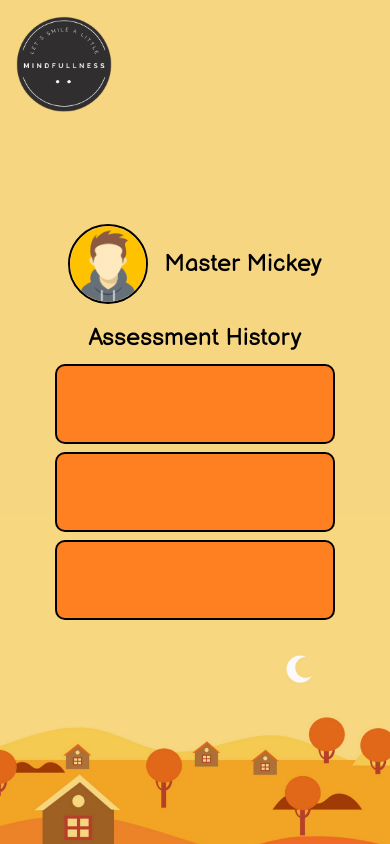
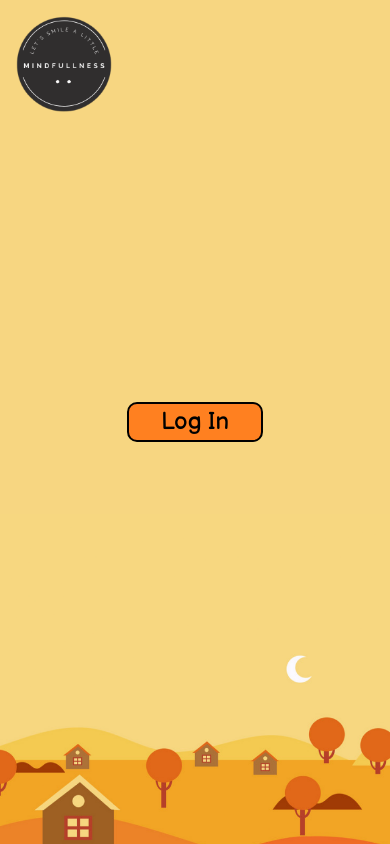
Before and after one commit to singodiyashubham87/Mindfulness, a React (Vite) app in the folder client/: page /track in a window 390 px wide. Built offline with nearby package versions, Linux system fonts and the light colour scheme.

Commit message:
style: make tracking page responsive(add responsive image)

```diff
--- a/client/src/components/TrackingPage.jsx
+++ b/client/src/components/TrackingPage.jsx
@@ -1,8 +1,13 @@
 import logo from "../assets/images/logo.png";
 import trackingPageBg from "../assets/images/trackingPageBg.png";
-import avatar from "../assets/images/avatar.png";
+import mediumTrackingPageBg from "../assets/images/mediumTrackingPageBg.png";
+import smiley from "../assets/images/smiley.png";
+import { useAuth0 } from "@auth0/auth0-react";
 
 function TrackingPage() {
+  const { loginWithRedirect, logout, isAuthenticated, user } = useAuth0();
+  const date = new Date();
+
   return (
     <>
       <div className="trackingPageContainer flex flex-col justify-center items-center w-[100vw] h-[100vh] bg-[#f7d681] relative font-primary">
@@ -11,27 +16,111 @@ function TrackingPage() {
           alt="logo"
           className="w-[8rem] absolute top-[1rem] left-[1rem] vvsm:w-[6rem]"
         />
+        <div className="w-[100vw] overflow-hidden h-[70%] absolute bottom-[0]">
+          <picture>
+            <source media="(min-width: 768px)" srcSet={mediumTrackingPageBg} />
             <img
               src={trackingPageBg}
               alt="background image"
-          className="absolute bottom-[0]"
+              className="absolute bottom-[0] w-full sm:bottom-[-7%] lg:bottom-[-15%] xl:bottom-[-20%] 2xl:bottom-[-25%]"
             />
-        <div className="content w-[80%] max-h-[70%] flex flex-col justify-center items-center gap-4 z-[1]">
-            <div className="userInfo flex gap-4 justify-center items-center">
+          </picture>
+        </div>
+
+        {!isAuthenticated ? (
+          <button
+            className="bg-[#FF8020] text-black text-[1.5rem] sm:text-[2rem] px-[2rem] sm:px-[4rem] hover:bg-white hover:text-black border-2 border-black rounded-[0.625rem] z-[1]"
+            onClick={() => loginWithRedirect()}
+          >
+            Log In
+          </button>
+        ) : (
+          <>
+            <div className="content w-[80%] max-h-[70%] flex flex-col justify-center items-center gap-4 z-[1] relative md:gap-8">
+              {/* <div className="userInfo flex gap-4 justify-start items-center w-full pl-[1rem]"> */}
+              <div className="userInfo flex gap-4 justify-start items-center">
                 <div className="userAvatar w-[5rem] h-[5rem] border-2 border-black rounded-[50%] overflow-hidden">
-                    <img src={avatar} alt="user_avatar" className="w-full h-full object-cover"/>
+                  <img
+                    src={user.picture}
+                    alt={`${user.name}_avatar`}
+                    className="w-full h-full object-cover"
+                  />
                 </div>
-                <h3 className="userName text-[1.5rem]">Master Mickey</h3>
+                <h3 className="userName text-[1.5rem] md:text-[2rem]">
+                  {user.name}
+                </h3>
               </div>
               <div className="assessmentHistory flex flex-col justify-center items-center w-full">
-                <h3 className="assessmentHistory text-[1.5rem] mb-[0.5rem]">Assessment History</h3>
-                <div className="divPool px-[1rem] flex flex-col justify-center items-center gap-2 w-full overflow-y-auto">
-                    <div className="data bg-[#FF8020] h-[5rem] w-full border-2 border-black rounded-[0.625rem]"></div>
-                    <div className="data bg-[#FF8020] h-[5rem] w-full border-2 border-black rounded-[0.625rem]"></div>
-                    <div className="data bg-[#FF8020] h-[5rem] w-full border-2 border-black rounded-[0.625rem]"></div>
+                <h3 className="assessmentHistory text-[1.5rem] mb-[0.5rem] md:text-[2rem]">
+                  Assessment History
+                </h3>
+                <div className="divPool px-[1rem] flex flex-col justify-center items-center gap-2 w-full sm:w-[90%] md:w-[80%] mmd:w-[75%] lg:w-[65%] xl:w-[55%] 2xl:w-[45%] overflow-y-auto">
+                  <div className="data bg-[#FF8020] flex justify-center items-center h-[5rem] w-full border-2 border-black rounded-[0.625rem] relative">
+                    <div className="trackData w-[90%] h-[80%] relative">
+                      <span className="date absolute top-0 left-0 text-[1.2rem]">
+                        {date.getDate()}-{date.getMonth()}-{date.getFullYear()}
+                      </span>
+                      <span className="absolute left-0 bottom-0 text-[1.2rem]">
+                        Status: <span className="text-white">Moderate</span>
+                      </span>
+                      <div className="smiley overflow-hidden h-full absolute right-0">
+                        <img
+                          src={smiley}
+                          alt="emoji"
+                          className="h-[100%] w-auto"
+                        />
                       </div>
                     </div>
                   </div>
+                  <div className="data bg-[#FF8020] flex justify-center items-center h-[5rem] w-full border-2 border-black rounded-[0.625rem] relative">
+                    <div className="trackData w-[90%] h-[80%] relative">
+                      <span className="date absolute top-0 left-0 text-[1.2rem]">
+                        {date.getDate()}-{date.getMonth()}-{date.getFullYear()}
+                      </span>
+                      <span className="absolute left-0 bottom-0 text-[1.2rem]">
+                        Status: <span className="text-white">Moderate</span>
+                      </span>
+                      <div className="smiley overflow-hidden h-full absolute right-0">
+                        <img
+                          src={smiley}
+                          alt="emoji"
+                          className="h-[100%] w-auto"
+                        />
+                      </div>
+                    </div>
+                  </div>
+                  <div className="data bg-[#FF8020] flex justify-center items-center h-[5rem] w-full border-2 border-black rounded-[0.625rem] relative">
+                    <div className="trackData w-[90%] h-[80%] relative">
+                      <span className="date absolute top-0 left-0 text-[1.2rem]">
+                        {date.getDate()}-{date.getMonth()}-{date.getFullYear()}
+                      </span>
+                      <span className="absolute left-0 bottom-0 text-[1.2rem]">
+                        Status: <span className="text-white">Moderate</span>
+                      </span>
+                      <div className="smiley overflow-hidden h-full absolute right-0">
+                        <img
+                          src={smiley}
+                          alt="emoji"
+                          className="h-[100%] w-auto"
+                        />
+                      </div>
+                    </div>
+                  </div>
+                </div>
+              </div>
+            </div>
+
+            {/* Logout Button  */}
+            <button
+              className="bg-[#FF8020] text-black text-[1.3rem] sm:text-[1.5rem] px-[1rem] sm:px-[2rem] hover:bg-white hover:text-black border-2 border-black rounded-[0.625rem] absolute top-[2.5rem] right-[2rem]"
+              onClick={() =>
+                logout({ logoutParams: { returnTo: window.location.origin } })
+              }
+            >
+              Log Out
+            </button>
+          </>
+        )}
       </div>
     </>
   );
```
Also changed, not shown: client/src/assets/images/mediumTrackingPageBg.png (added), client/src/assets/images/smiley.png (added). Lines whose indentation alone changed are shown as unchanged.
